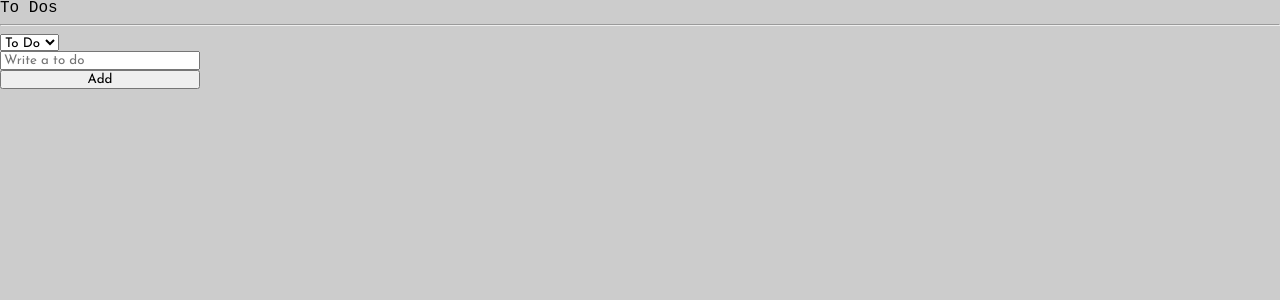
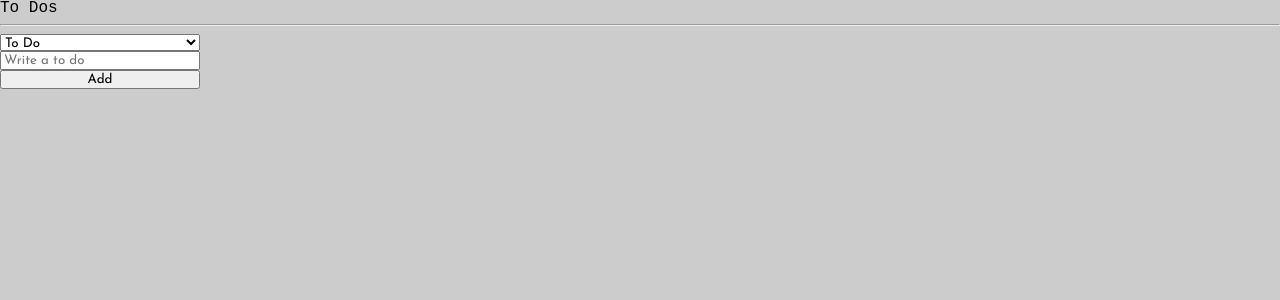
Before and after one commit to zooyaho/react-todolist-app, a React (Create React App) app: page / in a window 1280 px wide. Shown: the top 300 px of the page. Built offline with nearby package versions, Linux system fonts and the light colour scheme.

Commit message:
선택된 카테고리에 todo추가

```diff
--- a/src/atoms.tsx
+++ b/src/atoms.tsx
@@ -1,8 +1,10 @@
 import {atom, selector} from 'recoil';
+
+type categories = "TO_DO" | "DOING" | "DONE";
 
 export interface IToDo {
   text: string;
-  category: "TO_DO" | "DOING" | "DONE";// 카테고리: to do(할일), doing(하고있는일), done(한일)
+  category: categories;// 카테고리: to do(할일), doing(하고있는일), done(한일)
   id: number;
 }
 
@@ -12,7 +14,7 @@ export const toDoState = atom<IToDo[]>({
 });
 
 /* 사용자가 현재 선택한 카테고리를 저장하는 state */
-export const categoryState = atom({
+export const categoryState = atom<categories>({
   key: "category",
   default: "TO_DO"
 });
--- a/src/components/CreateToDo.tsx
+++ b/src/components/CreateToDo.tsx
@@ -1,6 +1,6 @@
-import { useSetRecoilState } from 'recoil';
+import { useRecoilState, useSetRecoilState } from 'recoil';
 import { useForm } from "react-hook-form";
-import { toDoState } from '../atoms';
+import { categoryState, toDoState } from '../atoms';
 
 interface IForm {
   todo: string;
@@ -10,14 +10,25 @@ const CreateToDo = () => {
   const setToDos = useSetRecoilState(toDoState);
   const { register, handleSubmit, setValue, formState: { errors } } = useForm<IForm>();
 
+  const [category, setCategory] = useRecoilState(categoryState);
+
+  const InputHandler = (event: React.FormEvent<HTMLSelectElement>) => {
+    setCategory(event.currentTarget.value as any);
+  }
+  console.log(category);
+
   const handleValid = ({todo}: IForm) => {
-    // console.log("add to do.", todo);
-    setToDos(oldToDos => [{text:todo, id: Date.now() ,category:"TO_DO"},...oldToDos]);
+    setToDos(oldToDos => [{text:todo, id: Date.now() ,category:category},...oldToDos]);
     setValue("todo", ""); // input 요소 reset
   }
 
   return (
     <form style={{ display: "flex", flexDirection: "column", width: "200px" }} onSubmit={handleSubmit(handleValid)}>
+      <select value={category} onInput={InputHandler}>
+        <option value="TO_DO">To Do</option>
+        <option value="DOING">Doing</option>
+        <option value="DONE">Done</option>
+      </select>
       <input {...register("todo", { required: "Please write a To Do.", minLength: { value: 5, message: "length is short!" } })} placeholder="Write a to do" />
       <span>{errors?.todo?.message}</span>
       <button>Add</button>
--- a/src/components/ToDoList.tsx
+++ b/src/components/ToDoList.tsx
@@ -1,29 +1,15 @@
 import CreateToDo from './CreateToDo';
-import { useRecoilState, useRecoilValue } from 'recoil';
-import { categoryState, toDoState, toDoSelector } from '../atoms';
+import { useRecoilValue } from 'recoil';
+import { toDoSelector } from '../atoms';
 import ToDo from './ToDo';
-import { SelectHTMLAttributes } from 'react';
 
 const ToDoList = () => {
-  // const toDos = useRecoilValue(toDoState);
-  // console.log(toDos);
   const toDos = useRecoilValue(toDoSelector);
-  const [category, setCategory] = useRecoilState(categoryState);
 
-  const InputHandler = (event: React.FormEvent<HTMLSelectElement>) => {
-    const { currentTarget: { value } } = event;
-    setCategory(value);
-  }
-  console.log(category);
   return (
     <div>
       <h1>To Dos</h1>
       <hr />
-      <select value={category} onInput={InputHandler}>
-        <option value="TO_DO">To Do</option>
-        <option value="DOING">Doing</option>
-        <option value="DONE">Done</option>
-      </select>
       <CreateToDo />
       {toDos?.map((toDo) => (<ToDo key={toDo.id} {...toDo} />))}
     </div>
```
